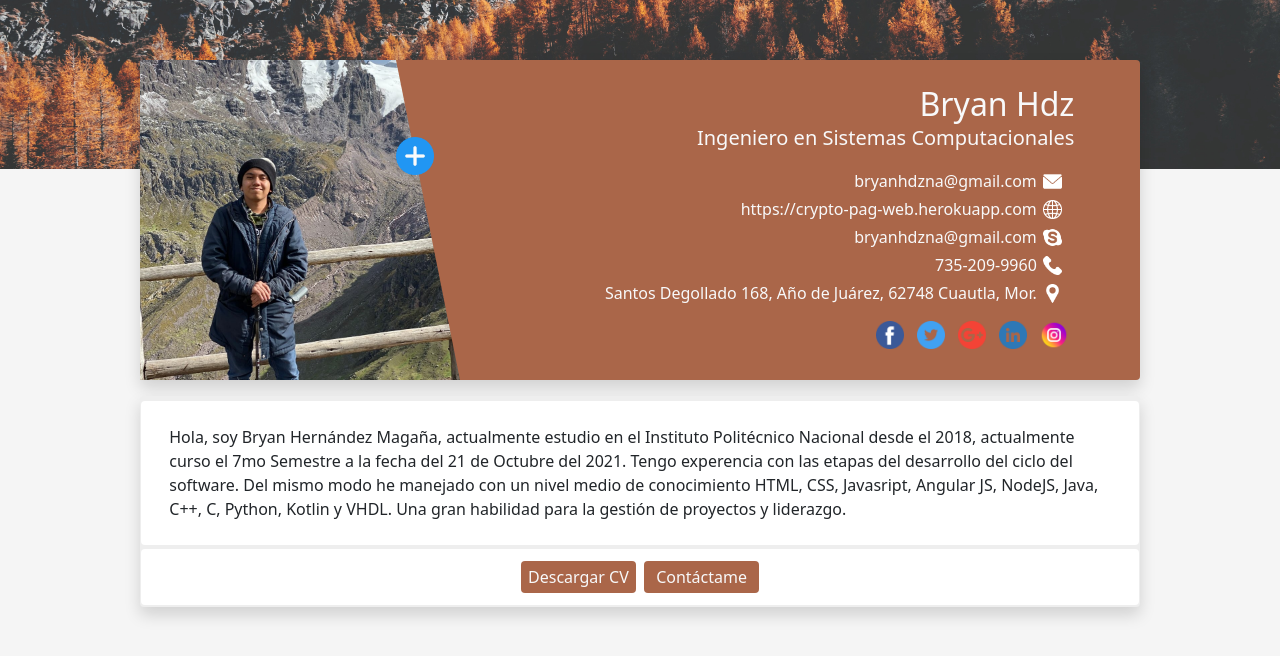
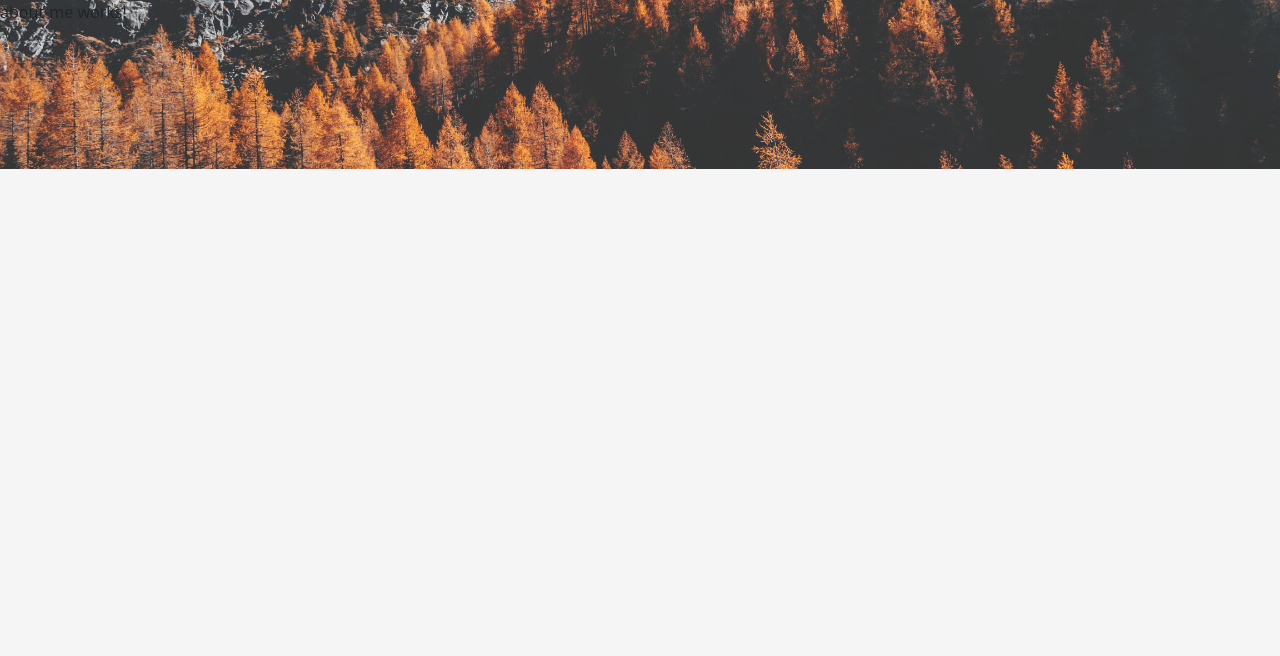
Before and after one commit to XxBrezxX/pagina-web-heroku, an Angular app: page /aboutMe in a window 1280 px wide. Shown: the top 656 px of the page. Built offline with nearby package versions, Linux system fonts and the light colour scheme.

Commit message:
v3.0.1
Fin dia 15

```diff
--- a/src/app/app.component.html
+++ b/src/app/app.component.html
@@ -1 +1 @@
-<app-home></app-home>
+<router-outlet></router-outlet>
--- /dev/null
+++ b/src/app/app.routing.ts
@@ -0,0 +1,13 @@
+import { ModuleWithProviders } from '@angular/core';
+import { Routes, RouterModule } from '@angular/router';
+
+import { HomeComponent } from './components/home/home.component';
+import { AboutMeComponent } from './components/about-me/about-me.component';
+
+const appRoutes: Routes = [
+    {path: '', component: HomeComponent},
+    {path: 'aboutMe', component: AboutMeComponent}
+];
+
+export const appRoutingProviders: any[]=[];
+export const routing: ModuleWithProviders<any> = RouterModule.forRoot(appRoutes);
--- /dev/null
+++ b/src/app/components/about-me/about-me.component.html
@@ -0,0 +1 @@
+<p>about-me works!</p>
--- /dev/null
+++ b/src/app/components/about-me/about-me.component.ts
@@ -0,0 +1,15 @@
+import { Component, OnInit } from '@angular/core';
+
+@Component({
+  selector: 'app-about-me',
+  templateUrl: './about-me.component.html',
+  styleUrls: ['./about-me.component.css']
+})
+export class AboutMeComponent implements OnInit {
+
+  constructor() { }
+
+  ngOnInit(): void {
+  }
+
+}
--- a/src/app/components/home/home.component.html
+++ b/src/app/components/home/home.component.html
@@ -3,7 +3,7 @@
         <div [ngStyle]="{'background-color':'#aa6649', 'border':'transparent'}"
             class="d-flex flex-row bd-highlight mb-3 d-flex align-items-center shadow rounded text-end">
             <div class="imagen"></div>
-            <input type="image" src="./../../../assets/mas.png" class="masBtn">
+            <input type="image" src="./../../../assets/mas.png" class="masBtn" [routerLink]="['/aboutMe']">
             <div class="text-light fw-normal">
                 <h1 class="fs-2 text text-end m-0">Bryan Hdz</h1>
                 <p class="fs-5">Ingeniero en Sistemas Computacionales</p>
```
Also changed, not shown: src/app/app.module.ts (+7 -3 lines), src/app/components/about-me/about-me.component.css (added), 1 other file (tests, documents, lock files or other folders).
